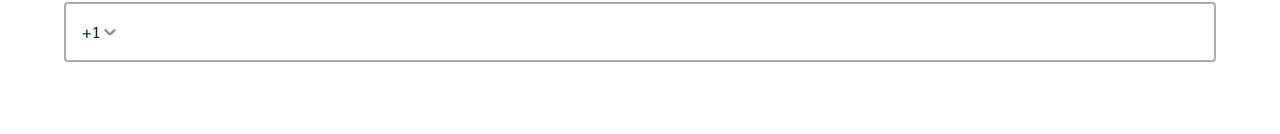
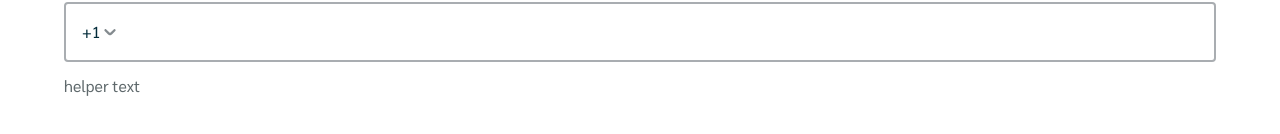
Before and after one commit to Mysterioucz/Se-Project, a Next.js app in the folder frontend/: page /flights/search in a window 1280 px wide. Shown: the part 178-312 px from the top of the page. Built offline with nearby package versions, Linux system fonts and the light colour scheme; what @mui/material-nextjs would draw is missing.

Commit message:
feat: enhance TextFieldComponent with helper text color resolution and default helper text

```diff
--- a/frontend/src/components/text_field.tsx
+++ b/frontend/src/components/text_field.tsx
@@ -1,6 +1,7 @@
 "use client";
 import { useEffect, useState } from "react";
 import TelPrefix from "./prefix/tel_prefix";
+import { resolve } from "path";
 interface Props {
     label: string;
     textValue: string;
@@ -24,7 +25,7 @@ export default function TextFieldComponent({
     required,
     disabled,
     error,
-    helperText,
+    helperText = "helper text",
     onChange,
 }: Props) {
     const [state, setState] = useState<
@@ -45,6 +46,17 @@ export default function TextFieldComponent({
                 return "border-gray-100";
             default:
                 return "border-gray-200";
+        }
+    }
+
+    function resolveHelperTextColor(state: string) {
+        switch (state) {
+            case "error":
+                return "text-error-light";
+            case "disabled":
+                return "text-gray-400";
+            default:
+                return "text-gray-400";
         }
     }
 
@@ -99,6 +111,7 @@ export default function TextFieldComponent({
                     }
                 />
             </div>
+            {helperText && <p className={`${resolveHelperTextColor(state)}`}>{helperText}</p>}
         </div>
     );
 }
```
